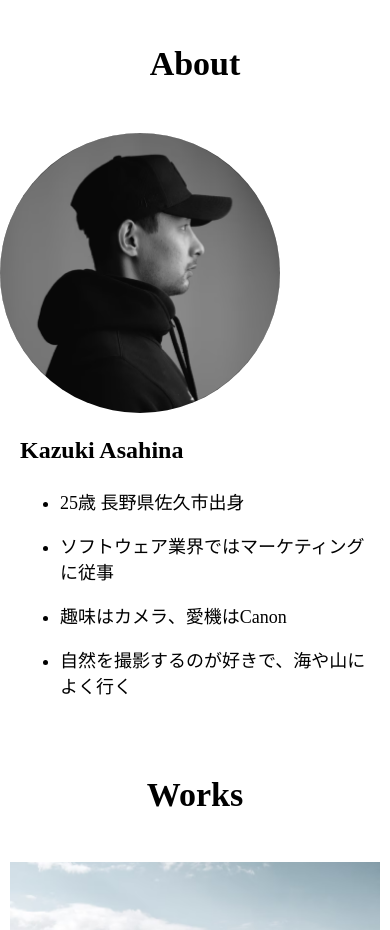
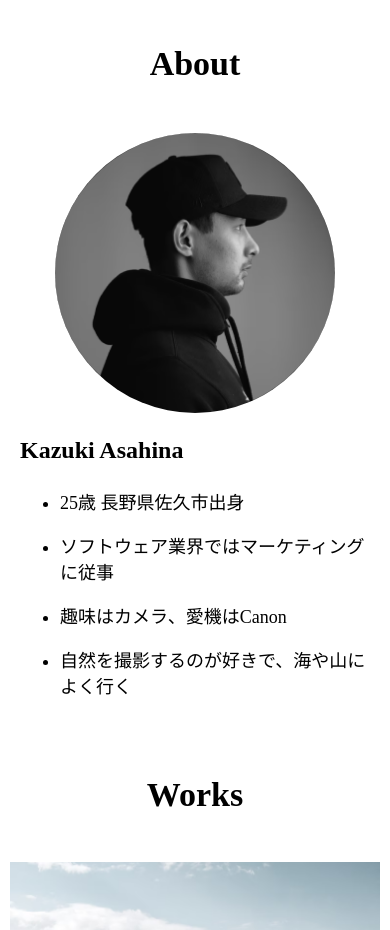
Before and after one commit to myzw-ai/html-css-practical, a plain HTML site: page kadai_001/index.html in a window 390 px wide. Shown: the part 1040-1970 px from the top of the page. Drawn offline with Linux system fonts and the light colour scheme.

Commit message:
Add files via upload

```diff
--- a/kadai_001/css/style.css
+++ b/kadai_001/css/style.css
@@ -125,13 +125,13 @@ footer p{
 }
 
 /* スマホ横幅が767pxまでの場合 */
-@media (max-width:767px) {
+@media (max-width:767px){
     .main-img{
         width: 100%;
     }
 
     #pf-img{
-        text-align: center;
+        margin: auto;
     }
 
     h1{
```
